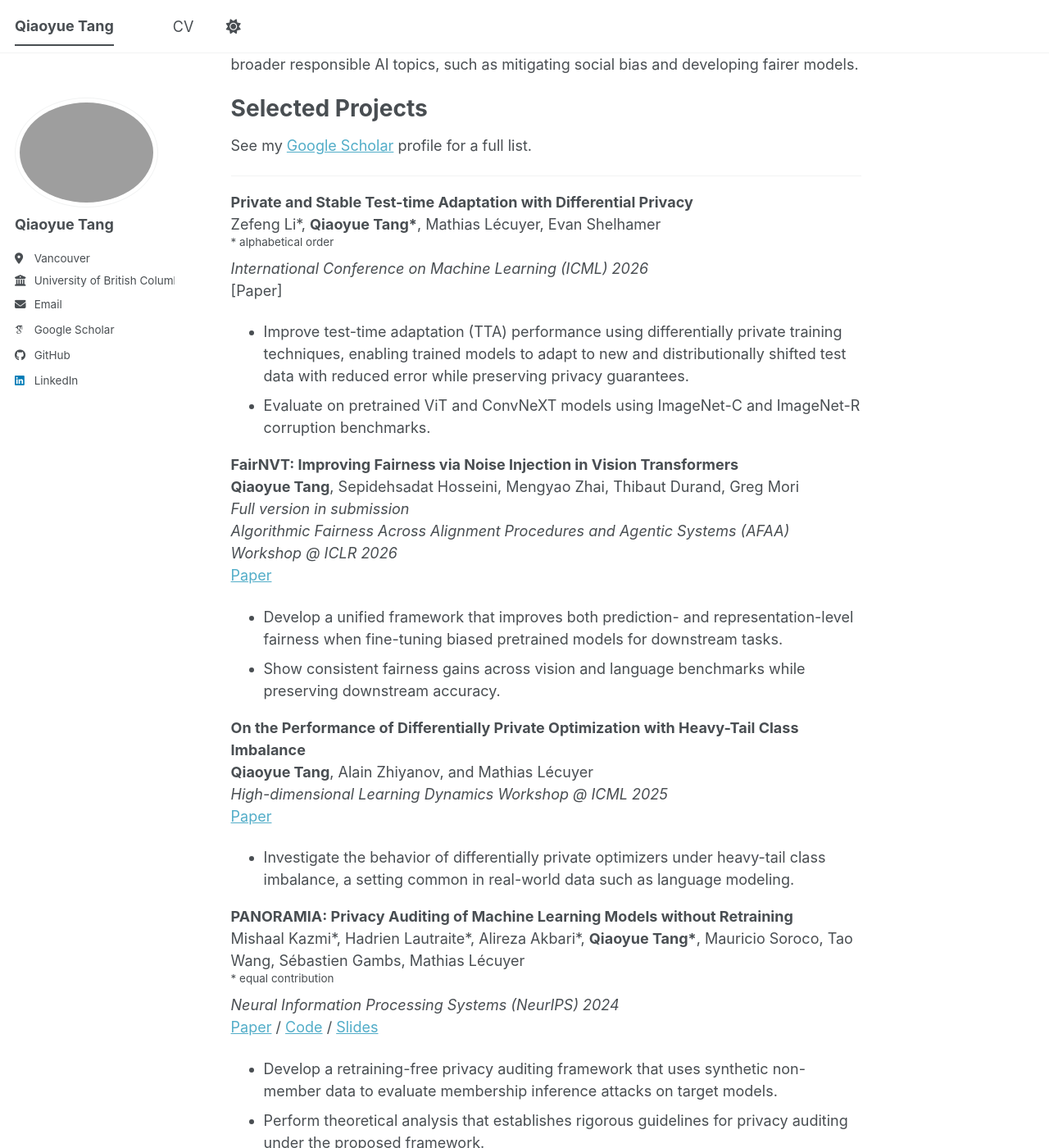
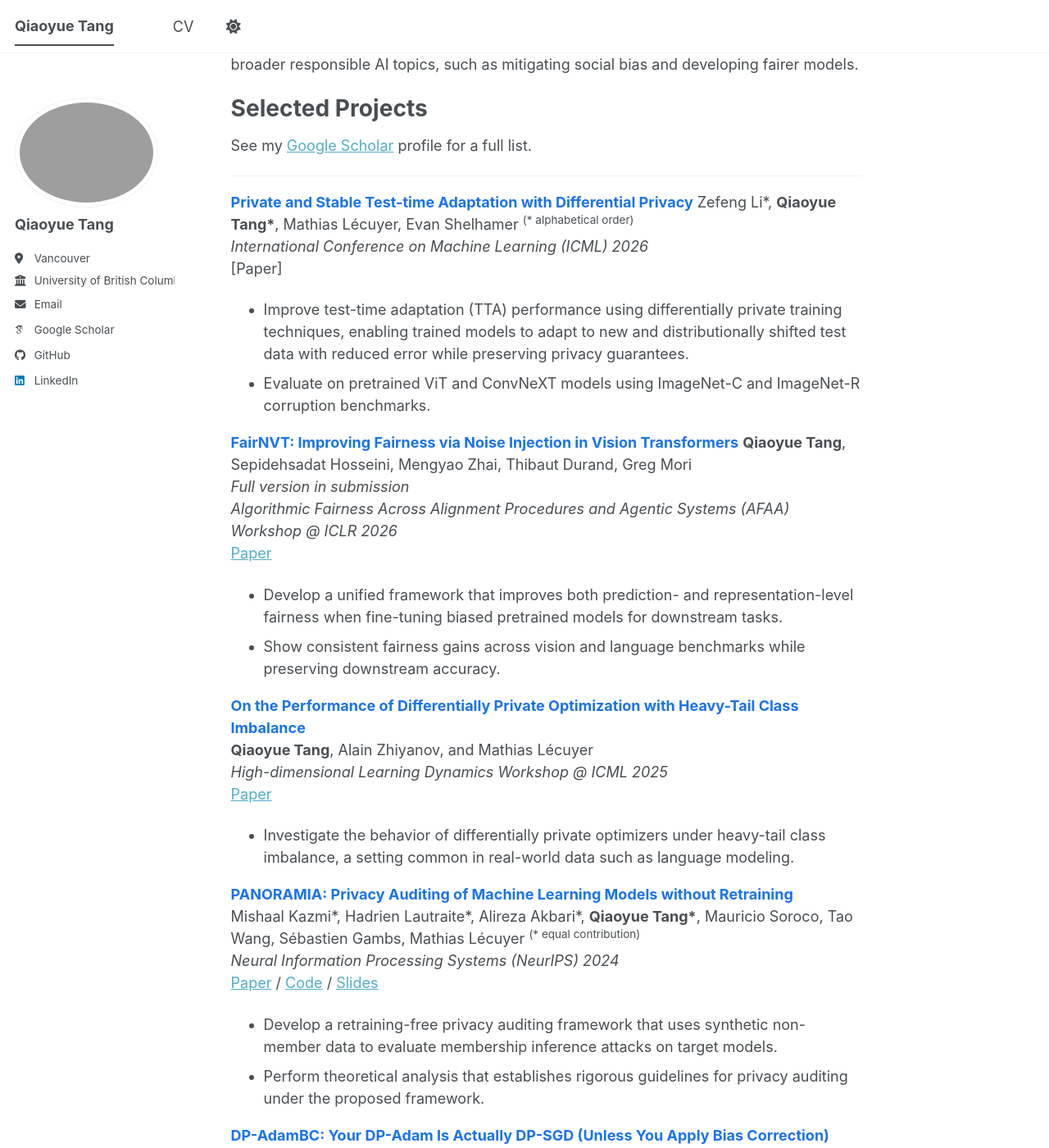
Before and after one commit to qiaoyuet/qiaoyuet.github.io, a Jekyll site: the page built from _pages/about.md, in a window 1280 px wide and 1400 px high, scrolled down 262 px. Shown: the whole window at 82% size. Built offline with Jekyll 4.4.1, drawn with Linux system fonts in a browser that asks for light colours; some web fonts are replaced; a script bundle is joined from its source files by our own code; library files that are not in the unit come from our copies.

Commit message:
Update about.md

```diff
--- a/_pages/about.md
+++ b/_pages/about.md
@@ -18,9 +18,8 @@ See my [Google Scholar](https://scholar.google.ca/citations?user=qr_qHm4AAAAJ&hl
 
 ---
 
-**Private and Stable Test-time Adaptation with Differential Privacy**
-Zefeng Li\*, **Qiaoyue Tang\***, Mathias Lécuyer, Evan Shelhamer
-<sup>\* alphabetical order</sup>
+<span style="color:#1a73e8">**Private and Stable Test-time Adaptation with Differential Privacy**</span>
+Zefeng Li\*, **Qiaoyue Tang\***, Mathias Lécuyer, Evan Shelhamer <sup>(\* alphabetical order)</sup>
 *International Conference on Machine Learning (ICML) 2026*
 [Paper]
 - Improve test-time adaptation (TTA) performance using differentially private training techniques, enabling trained models to adapt to new and distributionally shifted test data with reduced error while preserving privacy guarantees.
@@ -28,7 +27,7 @@ Zefeng Li\*, **Qiaoyue Tang\***, Mathias Lécuyer, Evan Shelhamer
 
 <div style="margin-bottom: 0.8em;"></div>
 
-**FairNVT: Improving Fairness via Noise Injection in Vision Transformers**
+<span style="color:#1a73e8">**FairNVT: Improving Fairness via Noise Injection in Vision Transformers**</span>
 **Qiaoyue Tang**, Sepidehsadat Hosseini, Mengyao Zhai, Thibaut Durand, Greg Mori
 *Full version in submission*
 *Algorithmic Fairness Across Alignment Procedures and Agentic Systems (AFAA) Workshop @ ICLR 2026*
@@ -38,7 +37,7 @@ Zefeng Li\*, **Qiaoyue Tang\***, Mathias Lécuyer, Evan Shelhamer
 
 <div style="margin-bottom: 0.8em;"></div>
 
-**On the Performance of Differentially Private Optimization with Heavy-Tail Class Imbalance**
+<span style="color:#1a73e8">**On the Performance of Differentially Private Optimization with Heavy-Tail Class Imbalance**</span>
 **Qiaoyue Tang**, Alain Zhiyanov, and Mathias Lécuyer
 *High-dimensional Learning Dynamics Workshop @ ICML 2025*
 [Paper](https://arxiv.org/abs/2507.10536)
@@ -46,9 +45,8 @@ Zefeng Li\*, **Qiaoyue Tang\***, Mathias Lécuyer, Evan Shelhamer
 
 <div style="margin-bottom: 0.8em;"></div>
 
-**PANORAMIA: Privacy Auditing of Machine Learning Models without Retraining**
-Mishaal Kazmi\*, Hadrien Lautraite\*, Alireza Akbari\*, **Qiaoyue Tang\***, Mauricio Soroco, Tao Wang, Sébastien Gambs, Mathias Lécuyer
-<sup>\* equal contribution</sup>
+<span style="color:#1a73e8">**PANORAMIA: Privacy Auditing of Machine Learning Models without Retraining**</span>
+Mishaal Kazmi\*, Hadrien Lautraite\*, Alireza Akbari\*, **Qiaoyue Tang\***, Mauricio Soroco, Tao Wang, Sébastien Gambs, Mathias Lécuyer <sup>(\* equal contribution)</sup>
 *Neural Information Processing Systems (NeurIPS) 2024*
 [Paper](https://arxiv.org/abs/2402.09477) / [Code](https://github.com/ubc-systopia/panoramia-privacy-measurement) / [Slides](/files/panoramia_nips_video.pdf)
 - Develop a retraining-free privacy auditing framework that uses synthetic non-member data to evaluate membership inference attacks on target models.
@@ -56,7 +54,7 @@ Mishaal Kazmi\*, Hadrien Lautraite\*, Alireza Akbari\*, **Qiaoyue Tang\***, Maur
 
 <div style="margin-bottom: 0.8em;"></div>
 
-**DP-AdamBC: Your DP-Adam Is Actually DP-SGD (Unless You Apply Bias Correction)**
+<span style="color:#1a73e8">**DP-AdamBC: Your DP-Adam Is Actually DP-SGD (Unless You Apply Bias Correction)**</span>
 **Qiaoyue Tang**, Frederick Shpilevskiy, Mathias Lécuyer
 *AAAI Conference on Artificial Intelligence (AAAI) 2024* <span style="color:red">**(Oral, 2.3%)**</span>
 <span style="font-size:0.85em; color:gray">Also presented at Workshop on Trustworthy and Reliable Large-Scale Machine Learning Models @ ICLR 2023</span>
@@ -66,7 +64,7 @@ Mishaal Kazmi\*, Hadrien Lautraite\*, Alireza Akbari\*, **Qiaoyue Tang\***, Maur
 
 <div style="margin-bottom: 0.8em;"></div>
 
-**DP-SGD-LF: Improving Utility under Differentially Private Learning via Layer Freezing**
+<span style="color:#1a73e8">**DP-SGD-LF: Improving Utility under Differentially Private Learning via Layer Freezing**</span>
 **Qiaoyue Tang**, Mathias Lécuyer
 [Paper](https://openreview.net/attachment?id=coLtCLTHFbW&name=pdf)
 - Propose a layer-freezing variant of DP-SGD that improves utility at fixed privacy budget, supported by both theoretical analysis and empirical evaluation.
```
